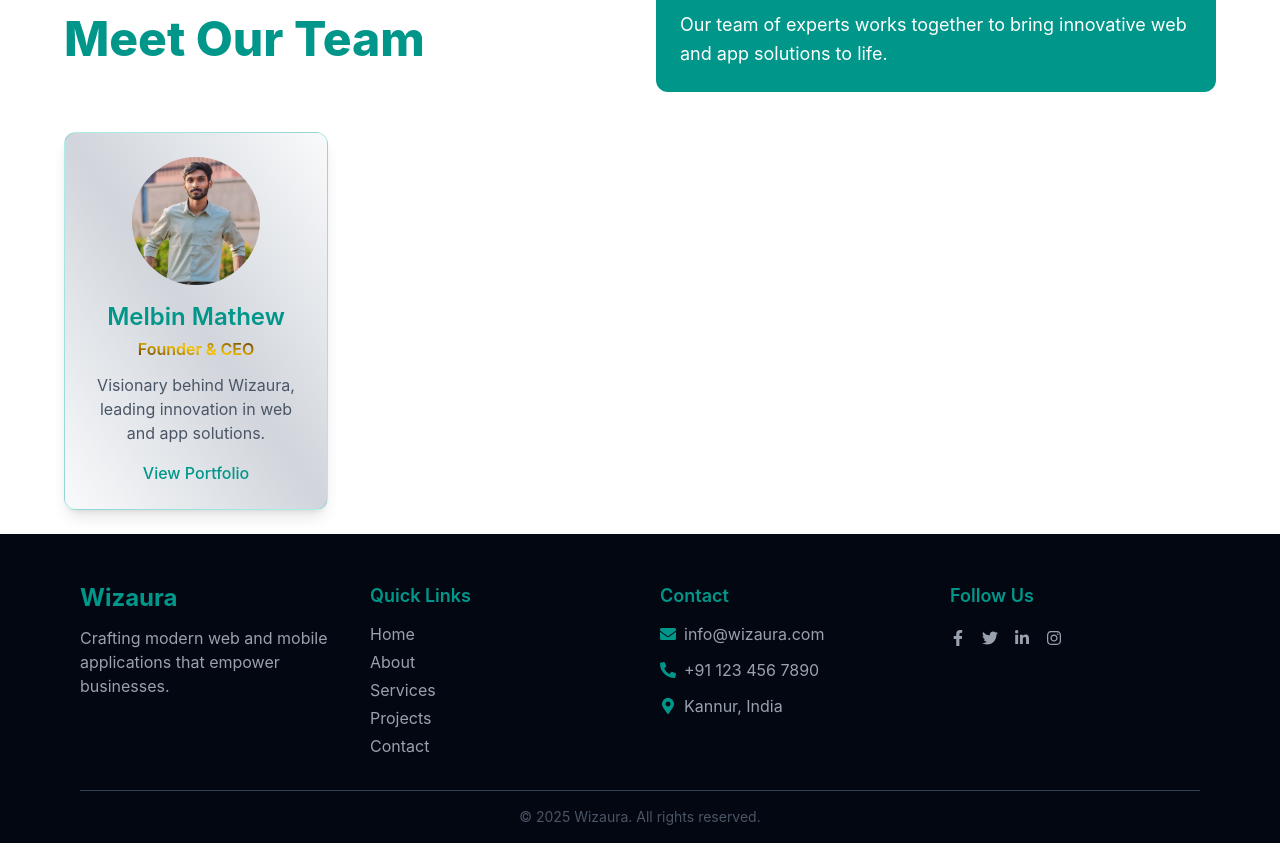
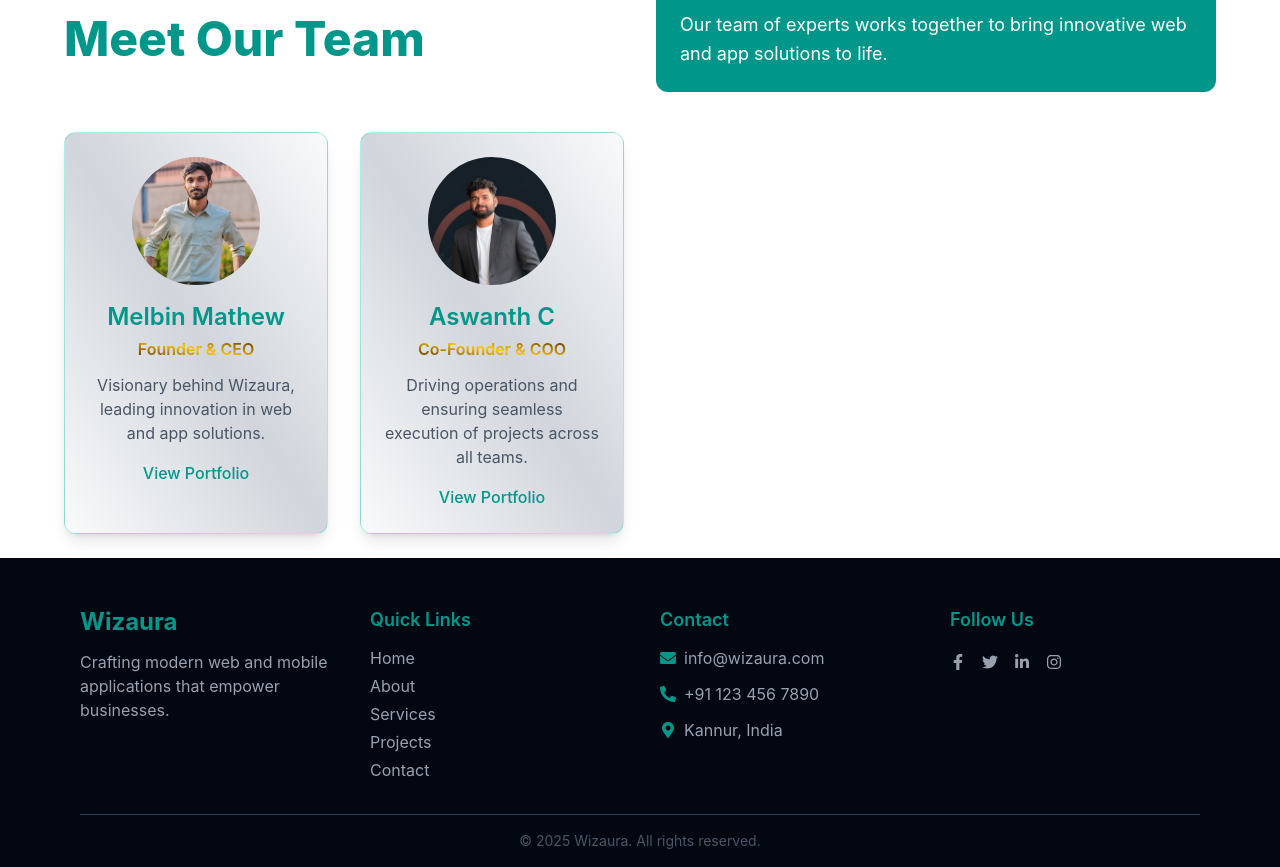
Before and after one commit to MelbinMathewM/wizaura, a Next.js app: page /about in a window 1280 px wide. Shown: the part 1100-1967 px from the top of the page. Before the commit the page ends 1943 px from the top, so only its background shows below. Built offline with nearby package versions, Linux system fonts and the light colour scheme.

Commit message:
feat: Sixteenth commit - Added Co-Founder card

```diff
--- a/src/components/about/team.tsx
+++ b/src/components/about/team.tsx
@@ -11,13 +11,20 @@
             bio: "Visionary behind Wizaura, leading innovation in web and app solutions.",
             portfolio: "https://melbinmathew.vercel.app",
         },
-        // Add more members here
+        {
+            name: "Aswanth C",
+            role: "Co-Founder & COO",
+            img: "/aswanth_c_1.jpg",
+            bio: "Driving operations and ensuring seamless execution of projects across all teams.",
+            portfolio: "https://melbinmathew.vercel.app",
+        },
+
     ];
 
     return (
         <section className="py-6 px-6 sm:px-12 lg:px-16 bg-white dark:bg-black transition-colors duration-300">
             {/* Header + Description */}
-            <div className="grid grid-cols-1 lg:grid-cols-2 gap-6 lg:gap-8 items-center mb-10">
+            <div className="grid grid-cols-1 lg:grid-cols-2 gap-6 lg:gap-8 items-center mb-4 md:mb-10">
                 <h2 className="text-3xl sm:text-4xl md:text-5xl font-extrabold text-teal-600 dark:text-teal-400 text-center lg:text-left">
                     Meet Our Team
                 </h2>
```
Also changed, not shown: public/about-main2.png, public/aswanth_c_1.jpg (added).
